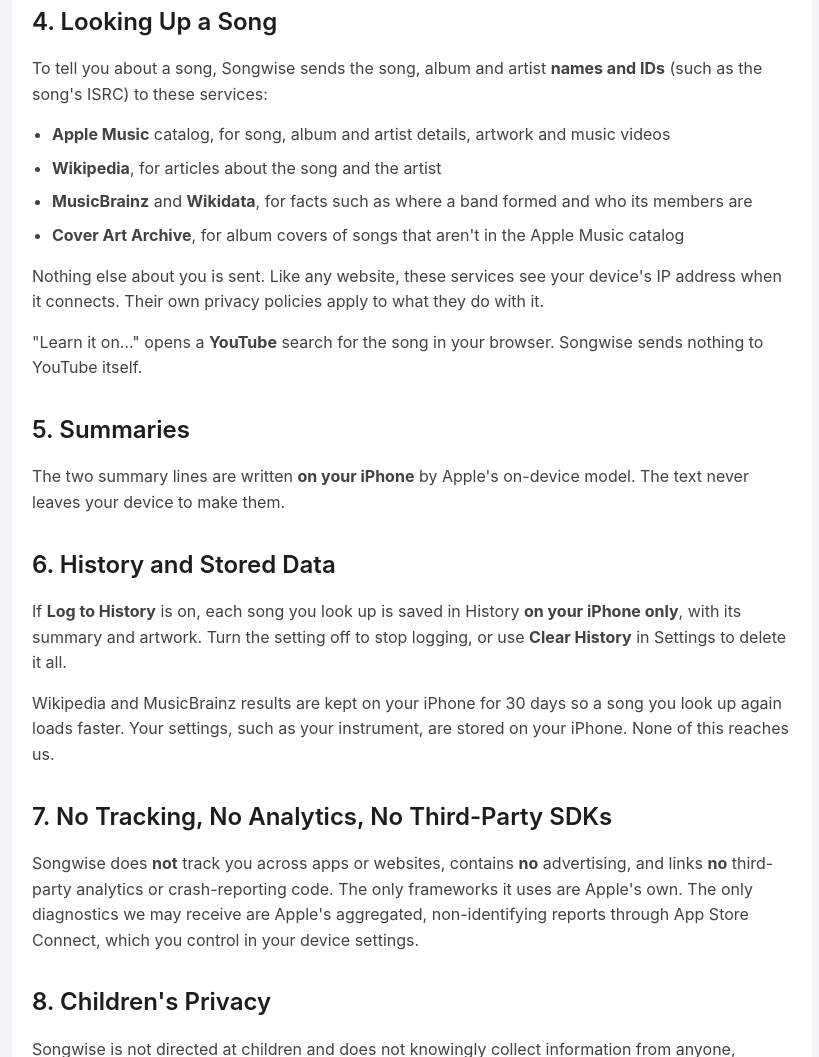
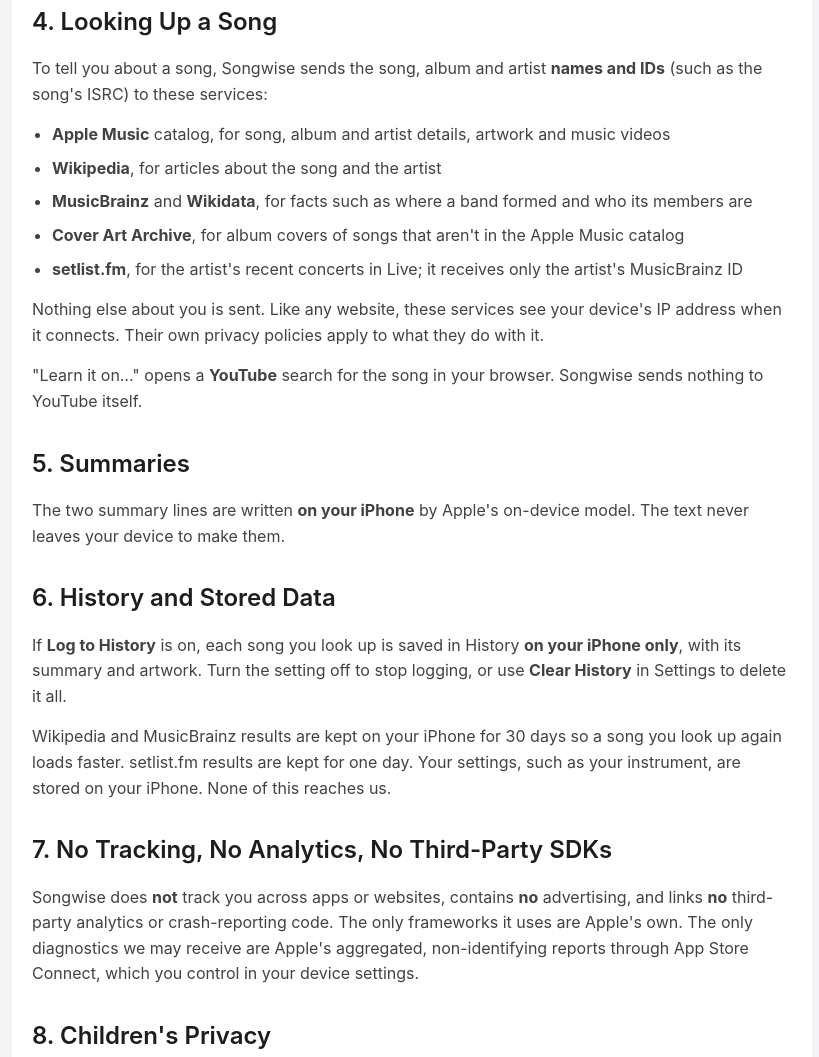
Before and after one commit to kishnel/songwise, a plain HTML site: page privacy.html in a window 1280 px wide. Shown: the part 1019-2076 px from the top of the page, without its empty margins (228-1047 px from the left). Drawn offline with Linux system fonts and the light colour scheme.

Commit message:
List setlist.fm in the privacy policy for Live
Co-Authored-By: Claude Opus 5.5 <noreply@anthropic.com>

```diff
--- a/privacy.html
+++ b/privacy.html
@@ -43,6 +43,7 @@
                 <li><strong>Wikipedia</strong>, for articles about the song and the artist</li>
                 <li><strong>MusicBrainz</strong> and <strong>Wikidata</strong>, for facts such as where a band formed and who its members are</li>
                 <li><strong>Cover Art Archive</strong>, for album covers of songs that aren't in the Apple Music catalog</li>
+                <li><strong>setlist.fm</strong>, for the artist's recent concerts in Live; it receives only the artist's MusicBrainz ID</li>
             </ul>
             <p>Nothing else about you is sent. Like any website, these services see your device's IP address when it connects. Their own privacy policies apply to what they do with it.</p>
             <p>"Learn it on…" opens a <strong>YouTube</strong> search for the song in your browser. Songwise sends nothing to YouTube itself.</p>
@@ -56,7 +57,7 @@
         <section>
             <h2>6. History and Stored Data</h2>
             <p>If <strong>Log to History</strong> is on, each song you look up is saved in History <strong>on your iPhone only</strong>, with its summary and artwork. Turn the setting off to stop logging, or use <strong>Clear History</strong> in Settings to delete it all.</p>
-            <p>Wikipedia and MusicBrainz results are kept on your iPhone for 30 days so a song you look up again loads faster. Your settings, such as your instrument, are stored on your iPhone. None of this reaches us.</p>
+            <p>Wikipedia and MusicBrainz results are kept on your iPhone for 30 days so a song you look up again loads faster. setlist.fm results are kept for one day. Your settings, such as your instrument, are stored on your iPhone. None of this reaches us.</p>
         </section>
 
         <section>
```
